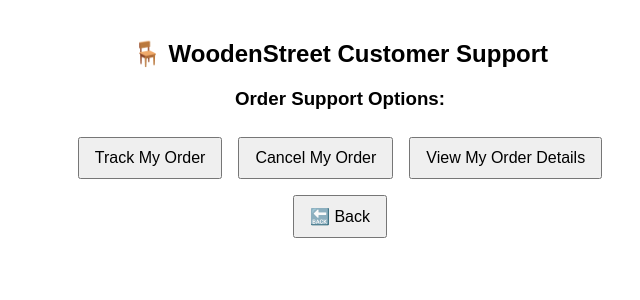
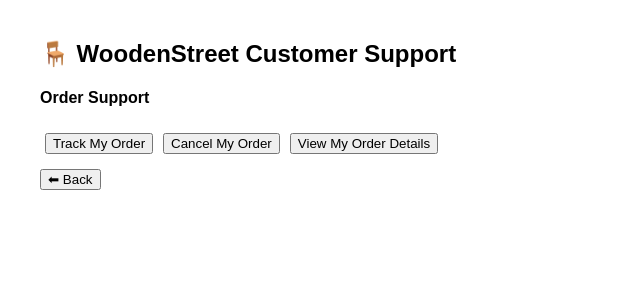
Before and after one commit to vibhor7890-code/furniture-chatbot-ui, a React (Create React App) app: page / in a window 1280 px wide. Both pictures are taken after a click on the button "Order Support". Shown: the top 300 px of the page, without its empty margins (300-940 px from the left). Built offline with nearby package versions, Linux system fonts and the light colour scheme; the HTML template or start-up script is replaced by a standard one.

Commit message:
Update App.js

```diff
--- a/src/App.js
+++ b/src/App.js
@@ -1,11 +1,11 @@
 import React, { useState } from 'react';
-import './App.css';
 
 const App = () => {
   const [selectedCategory, setSelectedCategory] = useState(null);
   const [selectedSubcategory, setSelectedSubcategory] = useState(null);
   const [orderId, setOrderId] = useState('');
   const [botResponse, setBotResponse] = useState('');
+  const [isLoading, setIsLoading] = useState(false);
 
   const supportOptions = {
     'Order Support': ['Track My Order', 'Cancel My Order', 'View My Order Details'],
@@ -14,25 +14,6 @@
     'Warranty': ['Claim Warranty', 'Warranty Terms'],
     'Installation': ['Schedule Installation', 'Reschedule', 'Installation Status'],
     'Other Queries': ['Store Locator', 'Chat with Agent']
-  };
-
-  const subcategoryQueryMap = {
-    'Track My Order': 'Please tell me the status of my order. Order ID: ',
-    'Cancel My Order': 'Cancel my order. Order ID: ',
-    'View My Order Details': 'Show my order details. Order ID: ',
-    'Material Details': 'Tell me about the product material',
-    'Dimension Queries': 'What are the product dimensions?',
-    'Assembly Instructions': 'How do I assemble this product?',
-    'Return Policy': 'What is the return policy?',
-    'Refund Status': 'What is the status of my refund?',
-    'Return A Product': 'I want to return a product',
-    'Claim Warranty': 'I want to claim warranty. Order ID: ',
-    'Warranty Terms': 'What are the warranty terms?',
-    'Schedule Installation': 'Schedule installation for my order. Order ID: ',
-    'Reschedule': 'Reschedule my installation. Order ID: ',
-    'Installation Status': 'Check installation status. Order ID: ',
-    'Store Locator': 'Where is the nearest WoodenStreet store?',
-    'Chat with Agent': 'Connect me with a human agent'
   };
 
   const handleCategoryClick = (category) => {
@@ -45,21 +26,28 @@
   const handleSubcategoryClick = (subcategory) => {
     setSelectedSubcategory(subcategory);
     setBotResponse('');
-    setOrderId('');
-    const requiresOrderId = subcategoryQueryMap[subcategory]?.includes('Order ID:');
-    if (!requiresOrderId) {
-      submitQuery(subcategoryQueryMap[subcategory]);
-    }
+
+    // If it’s an order-related query, wait for order ID input
+    if (subcategory.toLowerCase().includes('order')) return;
+
+    submitQuery(subcategory);
   };
 
-  const submitQuery = async (fullQuery) => {
+  const submitQuery = async (subcategoryQuery) => {
+    let fullQuery = subcategoryQuery;
+    if (subcategoryQuery.toLowerCase().includes('order') && orderId) {
+      fullQuery += ` for Order ID: ${orderId}`;
+    }
+
+    setIsLoading(true);
+
     try {
       const res = await fetch('https://c2bda09f-cc56-4a84-8654-b9b4dd5877ae-00-2k3ax47d18h9f.sisko.replit.dev/query', {
         method: 'POST',
         headers: {
           'Content-Type': 'application/json'
         },
-        body: JSON.stringify({ question: fullQuery }) // ✅ MUST MATCH FASTAPI
+        body: JSON.stringify({ question: fullQuery })
       });
 
       if (!res.ok) {
@@ -71,59 +59,64 @@
       setBotResponse(data.response);
     } catch (err) {
       setBotResponse(err.message || 'Error fetching response.');
-    }
-  };
-
-  const handleSubmit = () => {
-    const baseQuery = subcategoryQueryMap[selectedSubcategory];
-    if (baseQuery.includes('Order ID:')) {
-      const fullQuery = `${baseQuery}${orderId}`;
-      submitQuery(fullQuery);
+    } finally {
+      setIsLoading(false);
     }
   };
 
   return (
-    <div className="App">
+    <div style={{ fontFamily: 'sans-serif', padding: 20, maxWidth: 600, margin: 'auto' }}>
       <h2>🪑 WoodenStreet Customer Support</h2>
 
-      {!selectedCategory ? (
+      {!selectedCategory && (
         <>
-          <h3>Select a category:</h3>
-          {Object.keys(supportOptions).map((category) => (
-            <button key={category} onClick={() => handleCategoryClick(category)}>{category}</button>
+          <h4>Select a support category:</h4>
+          {Object.keys(supportOptions).map((cat) => (
+            <button key={cat} onClick={() => handleCategoryClick(cat)} style={{ margin: 5 }}>
+              {cat}
+            </button>
           ))}
-        </>
-      ) : !selectedSubcategory ? (
-        <>
-          <h3>{selectedCategory} Options:</h3>
-          {supportOptions[selectedCategory].map((subcategory) => (
-            <button key={subcategory} onClick={() => handleSubcategoryClick(subcategory)}>{subcategory}</button>
-          ))}
-          <br />
-          <button onClick={() => setSelectedCategory(null)}>🔙 Back</button>
-        </>
-      ) : (
-        <>
-          <h3>{selectedSubcategory}</h3>
-          {subcategoryQueryMap[selectedSubcategory]?.includes('Order ID:') && (
-            <>
-              <input
-                type="text"
-                placeholder="Enter your Order ID"
-                value={orderId}
-                onChange={(e) => setOrderId(e.target.value)}
-              />
-              <button onClick={handleSubmit}>Submit</button>
-            </>
-          )}
-          <br />
-          <button onClick={() => setSelectedSubcategory(null)}>🔙 Back</button>
         </>
       )}
 
+      {selectedCategory && !selectedSubcategory && (
+        <>
+          <h4>{selectedCategory}</h4>
+          {supportOptions[selectedCategory].map((sub) => (
+            <button key={sub} onClick={() => handleSubcategoryClick(sub)} style={{ margin: 5 }}>
+              {sub}
+            </button>
+          ))}
+          <div style={{ marginTop: 10 }}>
+            <button onClick={() => setSelectedCategory(null)}>⬅ Back</button>
+          </div>
+        </>
+      )}
+
+      {selectedSubcategory && selectedSubcategory.toLowerCase().includes('order') && (
+        <div style={{ marginTop: 20 }}>
+          <label>Enter Order ID:</label>
+          <input
+            type="text"
+            value={orderId}
+            onChange={(e) => setOrderId(e.target.value)}
+            placeholder="e.g., WS123456"
+            style={{ marginLeft: 10 }}
+          />
+          <button
+            onClick={() => submitQuery(selectedSubcategory)}
+            style={{ marginLeft: 10 }}
+            disabled={!orderId}
+          >
+            Submit
+          </button>
+        </div>
+      )}
+
+      {isLoading && <p>⏳ Loading chatbot response...</p>}
       {botResponse && (
-        <div className="response-box">
-          <h4>🧠 Chatbot Response:</h4>
+        <div style={{ marginTop: 20, background: '#f9f9f9', padding: 15, borderRadius: 5 }}>
+          <strong>🧠 Chatbot Response:</strong>
           <p>{botResponse}</p>
         </div>
       )}
```
